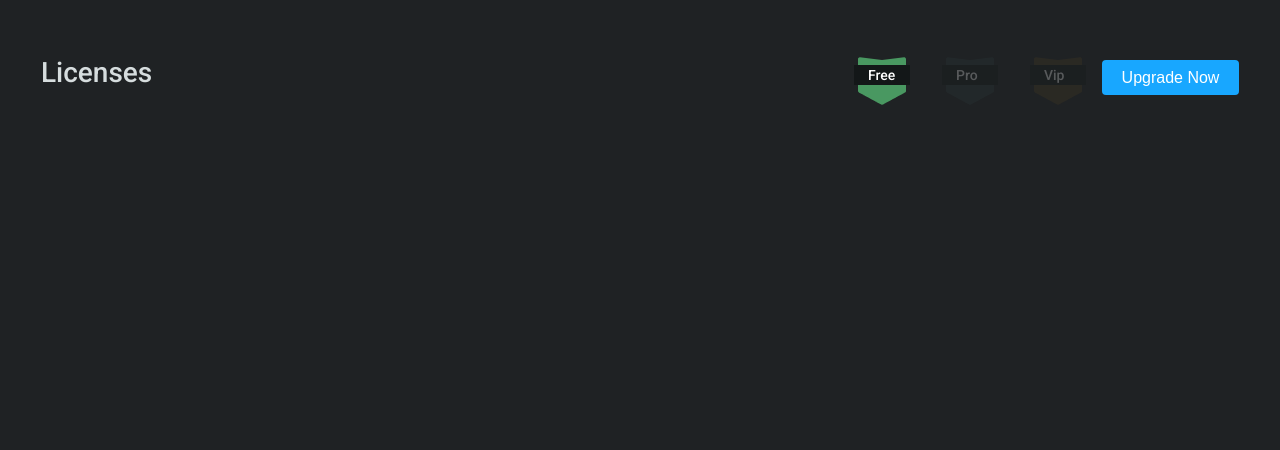
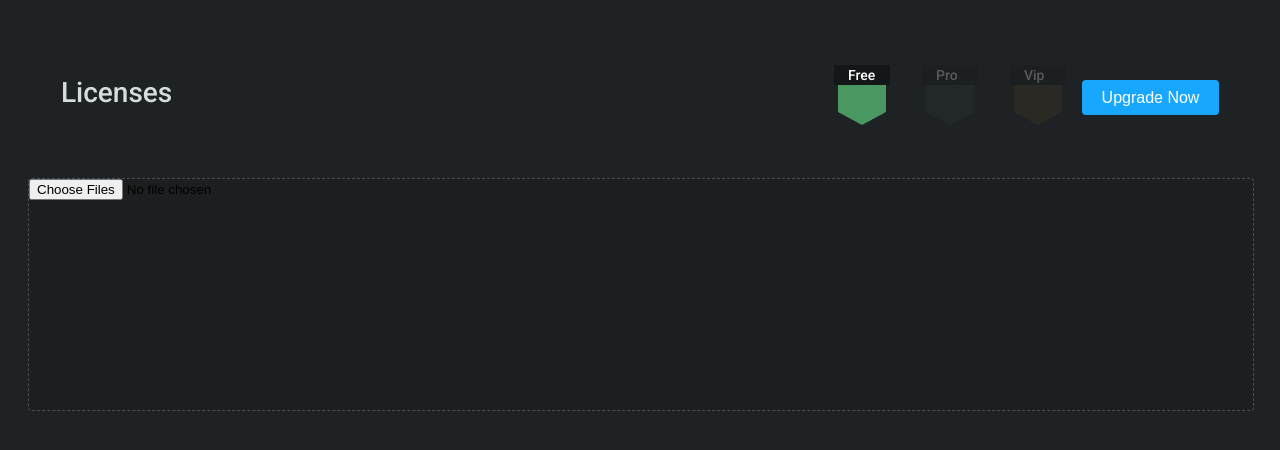
Before and after one commit to smikayel/JS-Internship-with-Simply-Homeworks, a plain HTML site: page HW-4/index.html in a window 1280 px wide. Drawn offline with Linux system fonts and the light colour scheme.

Commit message:
Not finished yet

```diff
--- a/HW-4/Styles/style.css
+++ b/HW-4/Styles/style.css
@@ -2,10 +2,13 @@ body {
     background-color: #1f2224;
     font-family: 'Roboto';
     font-style: normal;
+    padding: 20px;
 }
 
+
 /* header -------------------------------------------*/
-.header-hiding{
+
+.header-hiding {
     width: 111px;
     height: 33px;
     left: 33px;
@@ -16,22 +19,22 @@ body {
     line-height: 33px;
 }
 
-.header-buttuns{
+.header-buttuns {
     display: flex;
 }
 
-.header-container{
+.header-container {
     padding: 29px 33px;
     display: flex;
     flex-direction: row;
     justify-content: space-between;
 }
 
-.header-buttun{
+.header-buttun {
     padding: 20px;
 }
 
-.header-update-button{
+.header-update-button {
     height: 35px;
     width: 137px;
     border-radius: 4px;
@@ -44,7 +47,7 @@ body {
     line-height: 19px;
 }
 
-.mini-rectangl{
+.mini-rectangl {
     width: 56px;
     height: 20px;
     background-color: #131718;
@@ -53,11 +56,11 @@ body {
     margin-left: -4px;
 }
 
-.header-buttun-nonactive{
+.header-buttun-nonactive {
     opacity: 0.25;
 }
 
-.mini-rectangle-text{
+.mini-rectangle-text {
     color: white;
     font-family: 'Roboto';
     font-style: normal;
@@ -70,4 +73,22 @@ body {
     height: 16px;
 }
 
+
 /* content -------------------------------------------*/
+
+.content-uploader {
+    background: rgba(22, 24, 25, 0.26);
+    border: 1px dashed rgba(214, 221, 222, 0.26);
+    border-radius: 4px;
+    width: 100%;
+    height: 231px;
+}
+
+.uploader-input-field {
+    margin: 0;
+    padding: 0;
+    width: 100%;
+    height: 100%;
+    outline: none;
+    /* opacity: 0; */
+}
--- a/HW-4/index.html
+++ b/HW-4/index.html
@@ -1,5 +1,6 @@
 <!DOCTYPE html>
 <html lang="en">
+
 <head>
     <meta charset="UTF-8">
     <meta http-equiv="X-UA-Compatible" content="IE=edge">
@@ -10,6 +11,7 @@
     <link href="https://fonts.googleapis.com/css2?family=Roboto:wght@500&display=swap" rel="stylesheet">
     <title>Document</title>
 </head>
+
 <body>
     <header>
         <div class="header-container">
@@ -39,6 +41,10 @@
     </header>
     <div id="content">
 
+        <div class="content-uploader">
+            <input class="uploader-input-field" type="file" multiple>
+        </div>
     </div>
 </body>
+
 </html>
```
Also changed, not shown: 1 other file.
